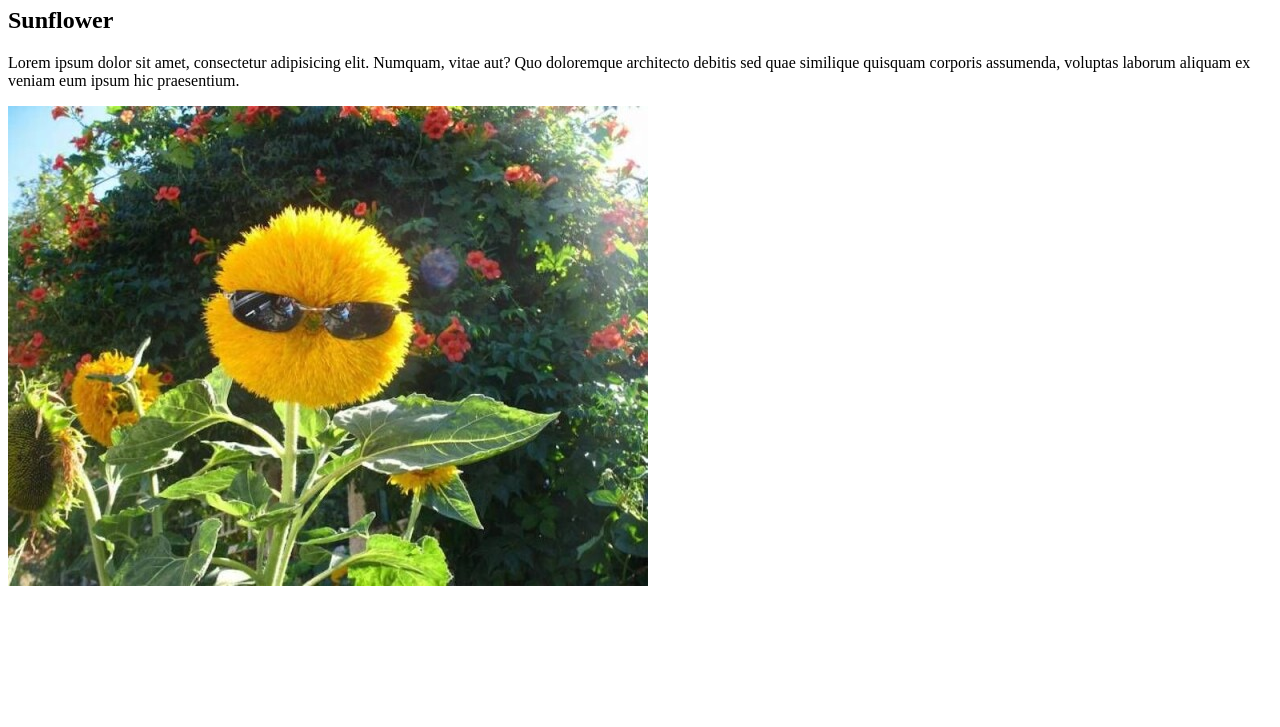
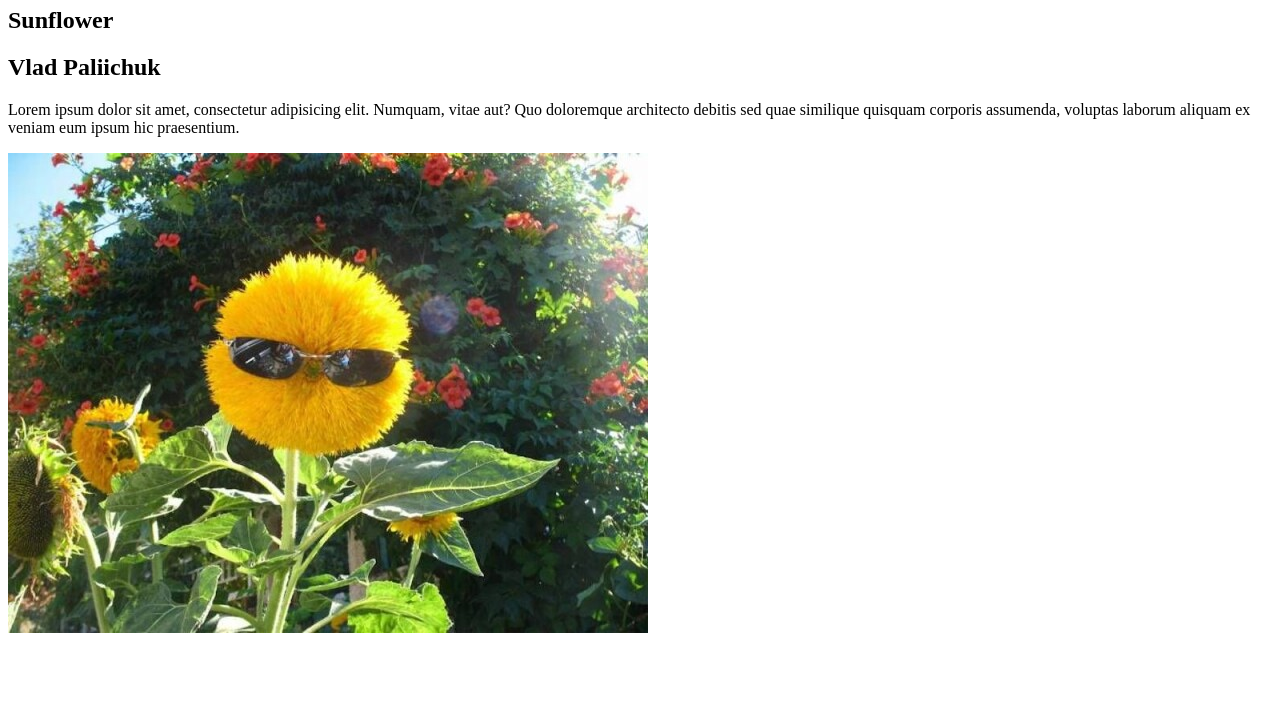
Before and after one commit to kocmoc777/4961-web, a plain HTML site: page index.html in a window 1280 px wide. Shown: the part 73-800 px from the top of the page. Drawn offline with Linux system fonts and the light colour scheme.

Commit message:
Update index.html

```diff
--- a/index.html
+++ b/index.html
@@ -15,6 +15,7 @@
     <h1>Hello</h1>
     <section>
       <h2>Sunflower</h2>
+      <h2>Vlad Paliichuk</h2>
       <p>
         Lorem ipsum dolor sit amet, consectetur adipisicing elit. Numquam, vitae
         aut? Quo doloremque architecto debitis sed quae similique quisquam
```
